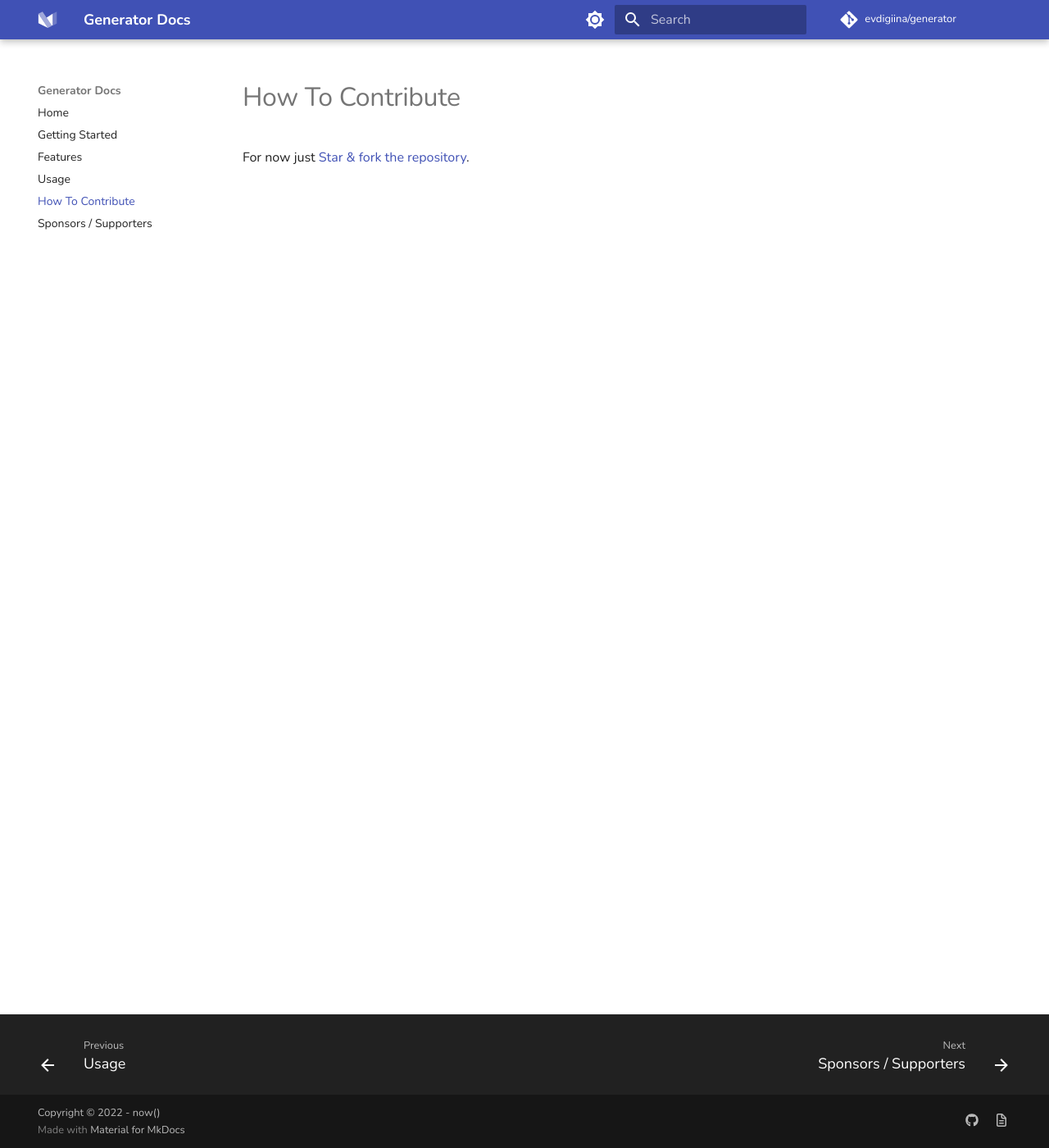
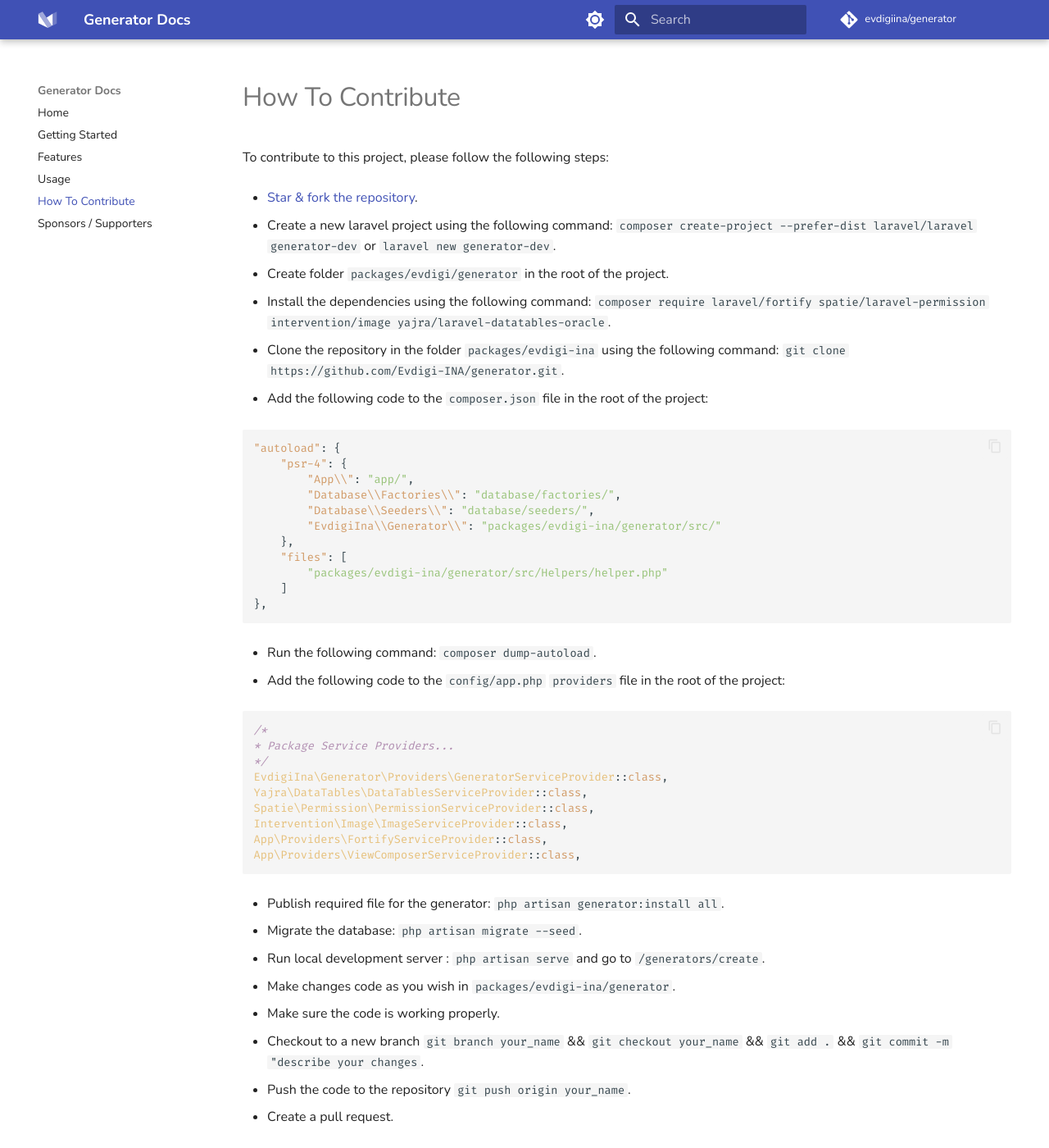
Before and after one commit to Evdigi-INA/generator-docs, an MkDocs documentation site: the page built from docs/how_to_contribute.md, in a window 1280 px wide and 1400 px high. Shown: the whole window at 82% size. Built offline with MkDocs 1.6.1 and Material for MkDocs 9.7.7, drawn with Linux system fonts in a browser that asks for light colours; nearby versions of some CDN libraries; comment, search, counter and statistics services are not loaded.

Commit message:
update how to conntribute page

````diff
--- a/docs/how_to_contribute.md
+++ b/docs/how_to_contribute.md
@@ -1 +1,53 @@
-For now just [Star & fork the repository](https://github.com/Evdigi-INA/generator).
+To contribute to this project, please follow the following steps:
+
+- [Star & fork the repository](https://github.com/Evdigi-INA/generator).
+
+2. Create a new laravel project using the following command: `composer create-project --prefer-dist laravel/laravel generator-dev` or `laravel new generator-dev`.
+
+3. Create folder `packages/evdigi/generator` in the root of the project.
+
+4. Install the dependencies using the following command: `composer require laravel/fortify spatie/laravel-permission intervention/image yajra/laravel-datatables-oracle`.
+
+5. Clone the repository in the folder `packages/evdigi-ina` using the following command: `git clone https://github.com/Evdigi-INA/generator.git`.
+
+6. Add the following code to the `composer.json` file in the root of the project:
+
+```json
+"autoload": {
+    "psr-4": {
+        "App\\": "app/",
+        "Database\\Factories\\": "database/factories/",
+        "Database\\Seeders\\": "database/seeders/",
+        "EvdigiIna\\Generator\\": "packages/evdigi-ina/generator/src/"
+    },
+    "files": [
+        "packages/evdigi-ina/generator/src/Helpers/helper.php"
+    ]
+},
+```
+
+- Run the following command: `composer dump-autoload`.
+
+8. Add the following code to the `config/app.php` `providers` file in the root of the project:
+
+```php
+/*
+* Package Service Providers...
+*/
+EvdigiIna\Generator\Providers\GeneratorServiceProvider::class,
+Yajra\DataTables\DataTablesServiceProvider::class,
+Spatie\Permission\PermissionServiceProvider::class,
+Intervention\Image\ImageServiceProvider::class,
+App\Providers\FortifyServiceProvider::class,
+App\Providers\ViewComposerServiceProvider::class,
+```
+
+- Publish required file for the generator: `php artisan generator:install all`.
+
+10. Migrate the database: `php artisan migrate --seed`.
+11. Run local development server : `php artisan serve` and go to `/generators/create`.
+12. Make changes code as you wish in `packages/evdigi-ina/generator`.
+13. Make sure the code is working properly.
+14. Checkout to a new branch `git branch your_name` && `git checkout your_name` && `git add .` && `git commit -m "describe your changes`.
+15. Push the code to the repository `git push origin your_name`.
+16. Create a pull request.
````
